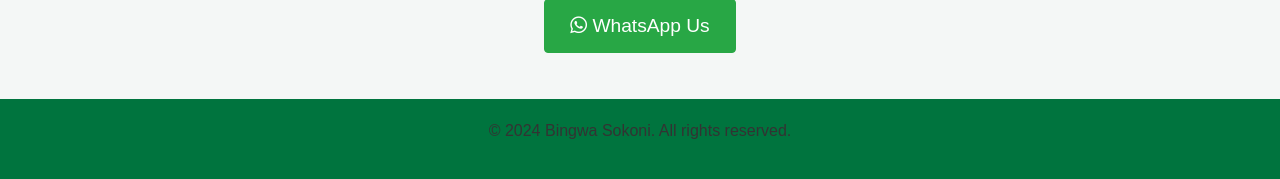
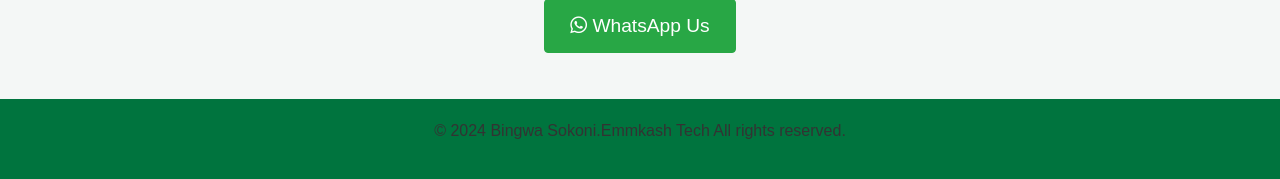
Before and after one commit to emmkash2070/bingwaweb, a Flask app: page / in a window 1280 px wide. Shown: the part 2602-2781 px from the top of the page. Run offline with Flask 2, Linux system fonts and the light colour scheme; parts of the project's set-up code (start-up, migrations or seed data) failed here and were passed over; some libraries are stand-ins or nearby versions.

Commit message:
Update index.html

```diff
--- a/templates/index.html
+++ b/templates/index.html
@@ -250,7 +250,7 @@
             <h2 class="deal-heading">Contact Us</h2>
             <p class="text-center">Need help? Contact us on WhatsApp by clicking the link below:</p>
             <p class="text-center">
-                <a href="https://wa.me/0112735877" target="_blank" class="btn btn-success">
+                <a href="https://wa.me/254112735877" target="_blank" class="btn btn-success">
                     <i class="fab fa-whatsapp"></i> WhatsApp Us
                 </a>
             </p>
@@ -271,7 +271,7 @@
     {% endwith %}
 
     <footer class="footer">
-        <p>&copy; 2024 Bingwa Sokoni. All rights reserved.</p>
+        <p>&copy; 2024 Bingwa Sokoni.Emmkash Tech All rights reserved.</p>
     </footer>
 
     <!-- Scripts -->
```
